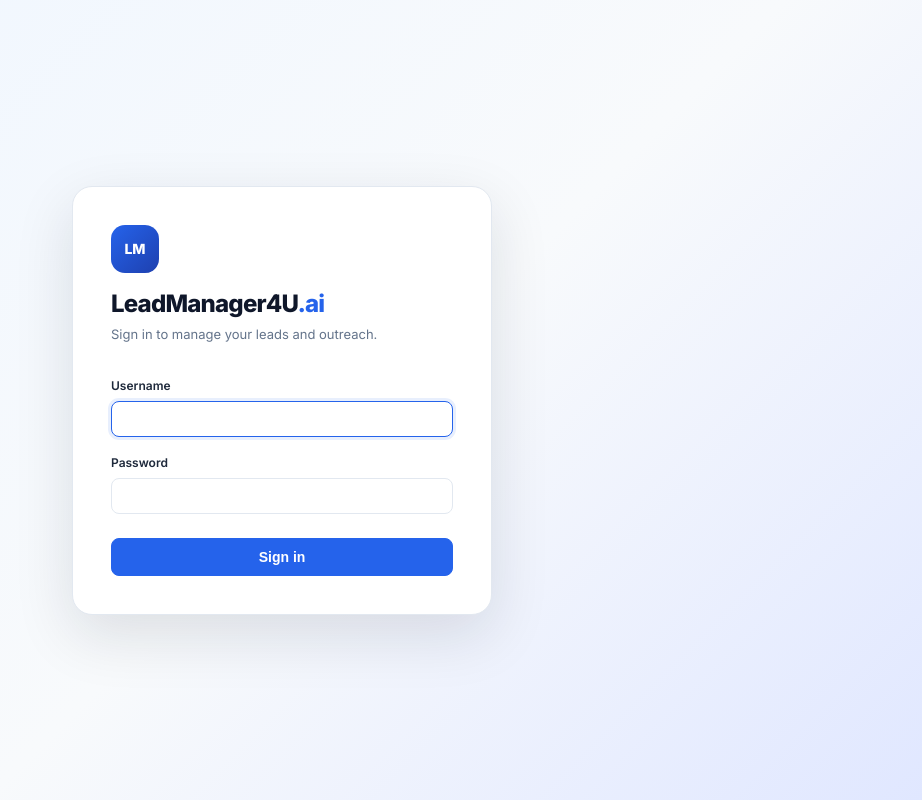
After one commit to sqlforgeeks-spec/LeadManager4U, a Django app: page /login/ in a window 1280 px wide. The commit adds this page. Shown: the whole page, without its empty margins (358-1280 px from the left). Run offline with Django 5.2, Linux system fonts and the light colour scheme.

Commit message:
Implement authentication and update scraper view functionality
Replit-Commit-Author: Agent

```diff
--- a/maps_scraper/settings.py
+++ b/maps_scraper/settings.py
@@ -32,6 +32,7 @@ MIDDLEWARE = [
     'django.middleware.common.CommonMiddleware',
     'django.middleware.csrf.CsrfViewMiddleware',
     'django.contrib.auth.middleware.AuthenticationMiddleware',
+    'scraper.auth_middleware.LoginRequiredMiddleware',
     'django.contrib.messages.middleware.MessageMiddleware',
     'django.middleware.clickjacking.XFrameOptionsMiddleware',
 ]
--- a/maps_scraper/urls.py
+++ b/maps_scraper/urls.py
@@ -3,6 +3,8 @@ from django.urls import path
 from scraper import views
 
 urlpatterns = [
+    path('login/', views.login_view, name='login'),
+    path('logout/', views.logout_view, name='logout'),
     path('admin/', admin.site.urls),
 
     # Dashboard
--- /dev/null
+++ b/scraper/auth_middleware.py
@@ -0,0 +1,19 @@
+from django.shortcuts import redirect
+from django.urls import reverse
+
+
+class LoginRequiredMiddleware:
+    """Require an authenticated user for the application while preserving admin login."""
+
+    def __init__(self, get_response):
+        self.get_response = get_response
+
+    def __call__(self, request):
+        if (
+            not request.user.is_authenticated
+            and not request.path.startswith("/login/")
+            and not request.path.startswith("/admin/")
+            and not request.path.startswith("/static/")
+        ):
+            return redirect(f"{reverse('login')}?next={request.get_full_path()}")
+        return self.get_response(request)
--- a/scraper/static/scraper/styles.css
+++ b/scraper/static/scraper/styles.css
@@ -71,7 +71,9 @@ body {
   background: var(--primary);
   border-radius: 10px;
   display: flex; align-items: center; justify-content: center;
-  font-size: 18px;
+   font-size: 13px;
+   font-weight: 800;
+   letter-spacing: -0.5px;
   flex-shrink: 0;
 }
 .sidebar-logo .logo-text {
@@ -161,6 +163,9 @@ body {
   font-size: 11px;
   color: #475569;
 }
+.sidebar-user { color:#e2e8f0; font-size:12px; font-weight:700; margin-bottom:4px; }
+.sidebar-logout { color:#64748b; font-size:11px; text-decoration:none; display:block; margin-bottom:10px; }
+.sidebar-logout:hover { color:#93c5fd; }
 
 /* ── Main layout ──────────────────────────────────────────────────────────── */
 .main {
@@ -1339,6 +1344,18 @@ html, body { overflow-x: hidden; }
 .icon-mini:hover { transform: scale(1.15); }
 .icon-gmail { background: #fce4ec; color: #c62828; }
 .icon-wa    { background: #e8f5e9; color: #1b5e20; }
+.icon-tg    { background: #e0f2fe; color: #0277bd; }
+
+/* Login */
+.login-page { display:flex; align-items:center; justify-content:center; background:linear-gradient(135deg,#eff6ff,#f8fafc 55%,#e0e7ff); }
+.login-card { width:min(420px,calc(100% - 32px)); background:#fff; border:1px solid var(--border); border-radius:20px; box-shadow:0 20px 60px rgba(15,23,42,.12); padding:38px; }
+.login-brand-mark { width:48px; height:48px; border-radius:14px; display:flex; align-items:center; justify-content:center; background:linear-gradient(135deg,#2563eb,#1e40af); color:#fff; font-weight:800; margin-bottom:16px; }
+.login-brand { font-size:24px; font-weight:800; letter-spacing:-.8px; color:#0f172a; }
+.login-brand span { color:#2563eb; }
+.login-subtitle { color:#64748b; font-size:13px; margin:8px 0 26px; }
+.login-form { display:flex; flex-direction:column; gap:8px; }
+.login-form .form-label:not(:first-child) { margin-top:10px; }
+.login-form .btn { justify-content:center; margin-top:16px; }
 
 /* ── Campaign suggestion rows ────────────────────────────────────────────── */
 .campaign-suggest-row {
--- a/scraper/templates/home.html
+++ b/scraper/templates/home.html
@@ -156,6 +156,10 @@
                target="_blank" class="icon-mini icon-wa" title="WhatsApp" onclick="event.stopPropagation()">
               <svg width="11" height="11" viewBox="0 0 24 24" fill="currentColor"><path d="M17.472 14.382c-.297-.149-1.758-.867-2.03-.967-.273-.099-.471-.148-.67.15-.197.297-.767.966-.94 1.164-.173.199-.347.223-.644.075-.297-.15-1.255-.463-2.39-1.475-.883-.788-1.48-1.761-1.653-2.059-.173-.297-.018-.458.13-.606.134-.133.298-.347.446-.52.149-.174.198-.298.298-.497.099-.198.05-.371-.025-.52-.075-.149-.669-1.612-.916-2.207-.242-.579-.487-.5-.669-.51-.173-.008-.371-.01-.57-.01-.198 0-.52.074-.792.372-.272.297-1.04 1.016-1.04 2.479 0 1.462 1.065 2.875 1.213 3.074.149.198 2.096 3.2 5.077 4.487.709.306 1.262.489 1.694.625.712.227 1.36.195 1.871.118.571-.085 1.758-.719 2.006-1.413.248-.694.248-1.289.173-1.413-.074-.124-.272-.198-.57-.347m-5.421 7.403h-.004a9.87 9.87 0 01-5.031-1.378l-.361-.214-3.741.982.998-3.648-.235-.374a9.86 9.86 0 01-1.51-5.26c.001-5.45 4.436-9.884 9.888-9.884 2.64 0 5.122 1.03 6.988 2.898a9.825 9.825 0 012.893 6.994c-.003 5.45-4.437 9.884-9.885 9.884m8.413-18.297A11.815 11.815 0 0012.05 0C5.495 0 .16 5.335.157 11.892c0 2.096.547 4.142 1.588 5.945L.057 24l6.305-1.654a11.882 11.882 0 005.683 1.448h.005c6.554 0 11.89-5.335 11.893-11.893a11.821 11.821 0 00-3.48-8.413z"/></svg>
             </a>
+             <a href="tg://resolve?phone={{ item.phone|cut:' '|cut:'-'|cut:'('|cut:')'|cut:'+' }}"
+                class="icon-mini icon-tg" title="Telegram" onclick="event.stopPropagation()">
+               <span style="font-size:11px;">✈</span>
+             </a>
             {% endif %}
           </div>
         </div>
--- /dev/null
+++ b/scraper/templates/login.html
@@ -0,0 +1,29 @@
+{% load static %}
+<!doctype html>
+<html lang="en">
+<head>
+  <meta charset="utf-8">
+  <meta name="viewport" content="width=device-width, initial-scale=1">
+  <title>Sign in — LeadManager4U.ai</title>
+  <link rel="stylesheet" href="{% static 'scraper/styles.css' %}">
+</head>
+<body class="login-page">
+  <main class="login-card">
+    <div class="login-brand-mark">LM</div>
+    <div class="login-brand">LeadManager4U<span>.ai</span></div>
+    <p class="login-subtitle">Sign in to manage your leads and outreach.</p>
+    {% if form.errors %}
+      <div class="alert alert-error">Your username or password was not recognised.</div>
+    {% endif %}
+    <form method="post" class="login-form">
+      {% csrf_token %}
+      <input type="hidden" name="next" value="{{ next }}">
+      <label class="form-label" for="id_username">Username</label>
+      <input class="form-input" id="id_username" name="username" type="text" autocomplete="username" autofocus required>
+      <label class="form-label" for="id_password">Password</label>
+      <input class="form-input" id="id_password" name="password" type="password" autocomplete="current-password" required>
+      <button class="btn btn-primary btn-lg" type="submit">Sign in</button>
+    </form>
+  </main>
+</body>
+</html>
--- a/scraper/views.py
+++ b/scraper/views.py
@@ -8,6 +8,7 @@ from django.utils import timezone
 from django.utils.http import url_has_allowed_host_and_scheme
 from django.db.models import Q
 from django.views.decorators.csrf import csrf_exempt
+from django.contrib.auth import authenticate, login, logout
 
 from .models import (
     BusinessListing, ScrapeJob, JobLog, EmailCampaign, EmailSend,
@@ -34,6 +35,34 @@ ACTIVE_CAMPAIGNS_LOCK = threading.Lock()
 # ─── Scheduler thread (for scheduled campaigns) ───────────────────────────────
 _scheduler_started = False
 _scheduler_lock = threading.Lock()
+
+
+def login_view(request):
+    if request.user.is_authenticated:
+        return redirect(request.GET.get("next") or "home")
+    if request.method == "POST":
+        username = request.POST.get("username", "").strip()
+        user = authenticate(request, username=username, password=request.POST.get("password", ""))
+        if user is not None:
+            login(request, user)
+            next_url = request.POST.get("next") or request.GET.get("next") or reverse("home")
+            return redirect(next_url)
+    return render(request, "login.html", {"next": request.GET.get("next", "")})
+
+
+def logout_view(request):
+    logout(request)
+    return redirect("login")
+
+
+def _mark_contacted_for_followup(listing, interval_days=1):
+    """Move a contacted lead into the pipeline and schedule its next touch."""
+    from datetime import timedelta
+    if listing.lead_status in ("converted", "stopped"):
+        return
+    listing.lead_status = "following_up"
+    listing.follow_up_date = timezone.localdate() + timedelta(days=interval_days)
+    listing.save(update_fields=["lead_status", "follow_up_date"])
 
 
 def _start_scheduler():
@@ -212,6 +241,7 @@ def _get_notifications():
     today = date.today()
     one_day_ago = now - timedelta(days=1)
     seven_days_ago = now - timedelta(days=7)
+    fourteen_days_ago = now - timedelta(days=14)
     notifs = []
 
     # Overdue follow-ups based on follow_up_date field
@@ -262,6 +292,18 @@ def _get_notifications():
             "icon": "📅",
             "message": f"{contacted_week} lead{'s' if contacted_week > 1 else ''} contacted 7 days ago — time to re-engage!",
             "url": "/leads/?contacted=7d",
+        })
+
+    # Leads contacted 14 days ago — final re-engagement reminder
+    contacted_fortnight = ContactAttempt.objects.filter(
+        contacted_at__date=fourteen_days_ago.date()
+    ).values("listing_id").distinct().count()
+    if contacted_fortnight:
+        notifs.append({
+            "type": "info",
+            "icon": "📣",
+            "message": f"{contacted_fortnight} lead{'s' if contacted_fortnight > 1 else ''} contacted 14 days ago — final follow-up window!",
+            "url": "/leads/?contacted=14d",
         })
 
     return notifs
@@ -1239,6 +1281,13 @@ def _build_leads_qs(request_get):
             contacted_at__date=seven_days_ago.date()
         ).values_list("listing_id", flat=True)
         qs = qs.filter(id__in=contacted_ids)
+    elif contacted_filter == "14d":
+        from datetime import timedelta
+        fourteen_days_ago = timezone.now() - timedelta(days=14)
+        contacted_ids = ContactAttempt.objects.filter(
+            contacted_at__date=fourteen_days_ago.date()
+        ).values_list("listing_id", flat=True)
+        qs = qs.filter(id__in=contacted_ids)
     elif contacted_filter == "never":
         contacted_ids = ContactAttempt.objects.values_list("listing_id", flat=True).distinct()
         qs = qs.exclude(id__in=contacted_ids)
@@ -1319,8 +1368,14 @@ def log_contact(request, listing_id):
     if channel not in {"email", "gmail", "whatsapp", "telegram", "call"}:
         channel = "email"
     ContactAttempt.objects.create(listing=listing, channel=channel, notes=notes)
+    _mark_contacted_for_followup(listing)
     if request.headers.get("x-requested-with") == "XMLHttpRequest":
-        return JsonResponse({"ok": True, "channel": channel})
+        return JsonResponse({
+            "ok": True,
+            "channel": channel,
+            "lead_status": listing.lead_status,
+            "follow_up_date": listing.follow_up_date.isoformat() if listing.follow_up_date else None,
+        })
     return _redirect_back(request, reverse("leads"))
 
 
```
Also changed, not shown: replit.md (+8 -0 lines), scraper/email_sender.py (+15 -1 lines), scraper/templates/base.html (+7 -3 lines), scraper/templates/leads.html (+25 -2 lines).
